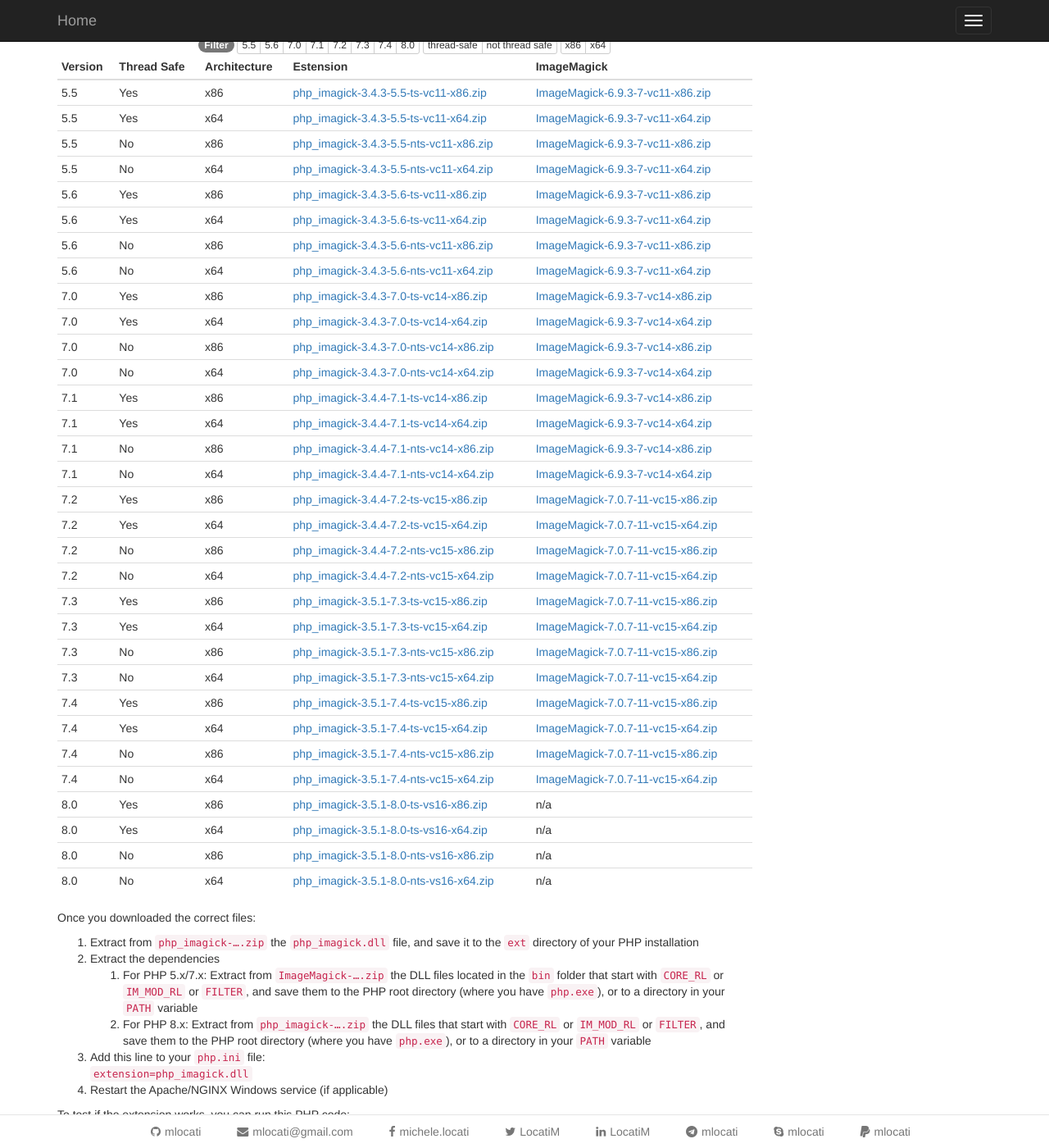
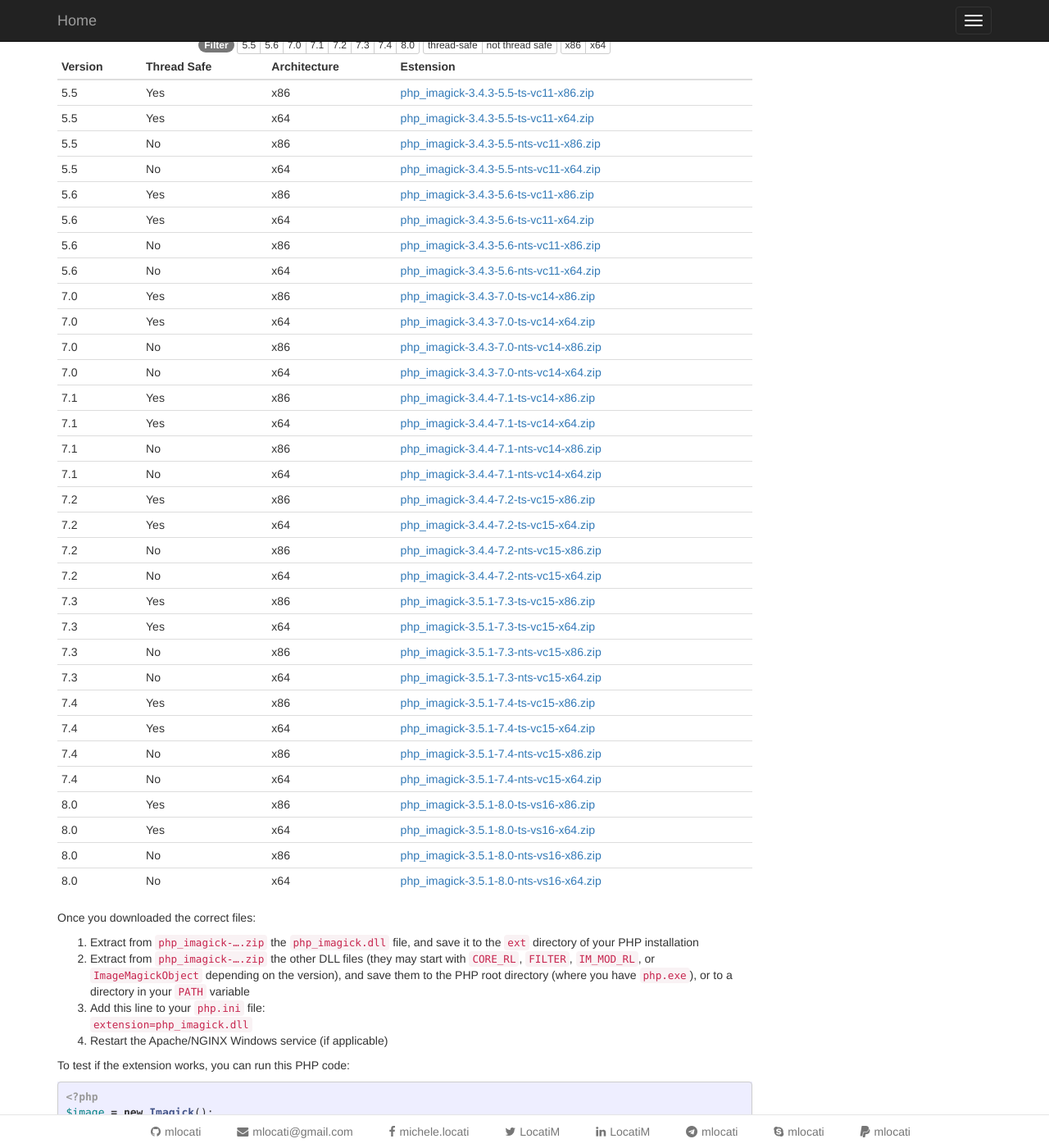
Before and after one commit to mlocati/mlocati.github.io, a Jekyll site: the page built from _articles/php-windows-imagick.md, in a window 1280 px wide and 1400 px high, scrolled down 479 px. Shown: the whole window at 82% size. Built offline with Jekyll 4.4.1, drawn with Linux system fonts in a browser that asks for light colours.

Commit message:
Additional DLL files are not bundled with extension zip files

```diff
--- a/_articles/php-windows-imagick.md
+++ b/_articles/php-windows-imagick.md
@@ -31,55 +31,53 @@
 	<div class="btn-group btn-group-xs versions-filter" data-field="architecture" title="Architecture"></div>
 </div>
 
-{% capture ImageMagick32_VC11 %}[ImageMagick-6.9.3-7-vc11-x86.zip](https://windows.php.net/downloads/pecl/deps/ImageMagick-6.9.3-7-vc11-x86.zip){% endcapture %}
-{% capture ImageMagick64_VC11 %}[ImageMagick-6.9.3-7-vc11-x64.zip](https://windows.php.net/downloads/pecl/deps/ImageMagick-6.9.3-7-vc11-x64.zip){% endcapture %}
-{% capture ImageMagick32_VC14 %}[ImageMagick-6.9.3-7-vc14-x86.zip](https://windows.php.net/downloads/pecl/deps/ImageMagick-6.9.3-7-vc14-x86.zip){% endcapture %}
-{% capture ImageMagick64_VC14 %}[ImageMagick-6.9.3-7-vc14-x64.zip](https://windows.php.net/downloads/pecl/deps/ImageMagick-6.9.3-7-vc14-x64.zip){% endcapture %}
-{% capture ImageMagick32_VC15 %}[ImageMagick-7.0.7-11-vc15-x86.zip](https://windows.php.net/downloads/pecl/deps/ImageMagick-7.0.7-11-vc15-x86.zip){% endcapture %}
-{% capture ImageMagick64_VC15 %}[ImageMagick-7.0.7-11-vc15-x64.zip](https://windows.php.net/downloads/pecl/deps/ImageMagick-7.0.7-11-vc15-x64.zip){% endcapture %}
+{% capture ImageMagick32_VC11 %}[ImageMagick-6.9.3-7-vc11-x86.zip](https://windows.php.net/downloads/pecl/deps/archives/ImageMagick-6.9.3-7-vc11-x86.zip){% endcapture %}
+{% capture ImageMagick64_VC11 %}[ImageMagick-6.9.3-7-vc11-x64.zip](https://windows.php.net/downloads/pecl/deps/archives/ImageMagick-6.9.3-7-vc11-x64.zip){% endcapture %}
+{% capture ImageMagick32_VC14 %}[ImageMagick-6.9.3-7-vc14-x86.zip](https://windows.php.net/downloads/pecl/deps/archives/ImageMagick-6.9.3-7-vc14-x86.zip){% endcapture %}
+{% capture ImageMagick64_VC14 %}[ImageMagick-6.9.3-7-vc14-x64.zip](https://windows.php.net/downloads/pecl/deps/archives/ImageMagick-6.9.3-7-vc14-x64.zip){% endcapture %}
+{% capture ImageMagick32_VC15 %}[ImageMagick-7.0.7-11-vc15-x86.zip](https://windows.php.net/downloads/pecl/deps/archives/ImageMagick-7.0.7-11-vc15-x86.zip){% endcapture %}
+{% capture ImageMagick64_VC15 %}[ImageMagick-7.0.7-11-vc15-x64.zip](https://windows.php.net/downloads/pecl/deps/archives/ImageMagick-7.0.7-11-vc15-x64.zip){% endcapture %}
 
 {: .table .table-condensed .table-hover #versions-table }
-| Version | Thread Safe | Architecture | Estension | ImageMagick |
-|---------|-------------|-----------|-----------|-------------|
-| 5.5 | Yes | x86 | [php_imagick-3.4.3-5.5-ts-vc11-x86.zip](https://windows.php.net/downloads/pecl/releases/imagick/3.4.3/php_imagick-3.4.3-5.5-ts-vc11-x86.zip) | {{ ImageMagick32_VC11 }} |
-| 5.5 | Yes | x64 | [php_imagick-3.4.3-5.5-ts-vc11-x64.zip](https://windows.php.net/downloads/pecl/releases/imagick/3.4.3/php_imagick-3.4.3-5.5-ts-vc11-x64.zip) | {{ ImageMagick64_VC11 }} |
-| 5.5 | No | x86 | [php_imagick-3.4.3-5.5-nts-vc11-x86.zip](https://windows.php.net/downloads/pecl/releases/imagick/3.4.3/php_imagick-3.4.3-5.5-nts-vc11-x86.zip) | {{ ImageMagick32_VC11 }} |
-| 5.5 | No | x64 | [php_imagick-3.4.3-5.5-nts-vc11-x64.zip](https://windows.php.net/downloads/pecl/releases/imagick/3.4.3/php_imagick-3.4.3-5.5-nts-vc11-x64.zip) | {{ ImageMagick64_VC11 }} |
-| 5.6 | Yes | x86 | [php_imagick-3.4.3-5.6-ts-vc11-x86.zip](https://windows.php.net/downloads/pecl/releases/imagick/3.4.3/php_imagick-3.4.3-5.6-ts-vc11-x86.zip) | {{ ImageMagick32_VC11 }} |
-| 5.6 | Yes | x64 | [php_imagick-3.4.3-5.6-ts-vc11-x64.zip](https://windows.php.net/downloads/pecl/releases/imagick/3.4.3/php_imagick-3.4.3-5.6-ts-vc11-x64.zip) | {{ ImageMagick64_VC11 }} |
-| 5.6 | No | x86 | [php_imagick-3.4.3-5.6-nts-vc11-x86.zip](https://windows.php.net/downloads/pecl/releases/imagick/3.4.3/php_imagick-3.4.3-5.6-nts-vc11-x86.zip) | {{ ImageMagick32_VC11 }} |
-| 5.6 | No | x64 | [php_imagick-3.4.3-5.6-nts-vc11-x64.zip](https://windows.php.net/downloads/pecl/releases/imagick/3.4.3/php_imagick-3.4.3-5.6-nts-vc11-x64.zip) | {{ ImageMagick64_VC11 }} |
-| 7.0 | Yes | x86 | [php_imagick-3.4.3-7.0-ts-vc14-x86.zip](https://windows.php.net/downloads/pecl/releases/imagick/3.4.3/php_imagick-3.4.3-7.0-ts-vc14-x86.zip) | {{ ImageMagick32_VC14 }} |
-| 7.0 | Yes | x64 | [php_imagick-3.4.3-7.0-ts-vc14-x64.zip](https://windows.php.net/downloads/pecl/releases/imagick/3.4.3/php_imagick-3.4.3-7.0-ts-vc14-x64.zip) | {{ ImageMagick64_VC14 }} |
-| 7.0 | No | x86 | [php_imagick-3.4.3-7.0-nts-vc14-x86.zip](https://windows.php.net/downloads/pecl/releases/imagick/3.4.3/php_imagick-3.4.3-7.0-nts-vc14-x86.zip) | {{ ImageMagick32_VC14 }} |
-| 7.0 | No | x64 | [php_imagick-3.4.3-7.0-nts-vc14-x64.zip](https://windows.php.net/downloads/pecl/releases/imagick/3.4.3/php_imagick-3.4.3-7.0-nts-vc14-x64.zip) | {{ ImageMagick64_VC14 }} |
-| 7.1 | Yes | x86 | [php_imagick-3.4.4-7.1-ts-vc14-x86.zip](https://windows.php.net/downloads/pecl/releases/imagick/3.4.4/php_imagick-3.4.4-7.1-ts-vc14-x86.zip) | {{ ImageMagick32_VC14 }} |
-| 7.1 | Yes | x64 | [php_imagick-3.4.4-7.1-ts-vc14-x64.zip](https://windows.php.net/downloads/pecl/releases/imagick/3.4.4/php_imagick-3.4.4-7.1-ts-vc14-x64.zip) | {{ ImageMagick64_VC14 }} |
-| 7.1 | No | x86 | [php_imagick-3.4.4-7.1-nts-vc14-x86.zip](https://windows.php.net/downloads/pecl/releases/imagick/3.4.4/php_imagick-3.4.4-7.1-nts-vc14-x86.zip) | {{ ImageMagick32_VC14 }} |
-| 7.1 | No | x64 | [php_imagick-3.4.4-7.1-nts-vc14-x64.zip](https://windows.php.net/downloads/pecl/releases/imagick/3.4.4/php_imagick-3.4.4-7.1-nts-vc14-x64.zip) | {{ ImageMagick64_VC14 }} |
-| 7.2 | Yes | x86 | [php_imagick-3.4.4-7.2-ts-vc15-x86.zip](https://windows.php.net/downloads/pecl/releases/imagick/3.4.4/php_imagick-3.4.4-7.2-ts-vc15-x86.zip) | {{ ImageMagick32_VC15 }} |
-| 7.2 | Yes | x64 | [php_imagick-3.4.4-7.2-ts-vc15-x64.zip](https://windows.php.net/downloads/pecl/releases/imagick/3.4.4/php_imagick-3.4.4-7.2-ts-vc15-x64.zip) | {{ ImageMagick64_VC15 }} |
-| 7.2 | No | x86 | [php_imagick-3.4.4-7.2-nts-vc15-x86.zip](https://windows.php.net/downloads/pecl/releases/imagick/3.4.4/php_imagick-3.4.4-7.2-nts-vc15-x86.zip) | {{ ImageMagick32_VC15 }} |
-| 7.2 | No | x64 | [php_imagick-3.4.4-7.2-nts-vc15-x64.zip](https://windows.php.net/downloads/pecl/releases/imagick/3.4.4/php_imagick-3.4.4-7.2-nts-vc15-x64.zip) | {{ ImageMagick64_VC15 }} |
-| 7.3 | Yes | x86 | [php_imagick-3.5.1-7.3-ts-vc15-x86.zip](https://windows.php.net/downloads/pecl/releases/imagick/3.5.1/php_imagick-3.5.1-7.3-ts-vc15-x86.zip) | {{ ImageMagick32_VC15 }} |
-| 7.3 | Yes | x64 | [php_imagick-3.5.1-7.3-ts-vc15-x64.zip](https://windows.php.net/downloads/pecl/releases/imagick/3.5.1/php_imagick-3.5.1-7.3-ts-vc15-x64.zip) | {{ ImageMagick64_VC15 }} |
-| 7.3 | No | x86 | [php_imagick-3.5.1-7.3-nts-vc15-x86.zip](https://windows.php.net/downloads/pecl/releases/imagick/3.5.1/php_imagick-3.5.1-7.3-nts-vc15-x86.zip) | {{ ImageMagick32_VC15 }} |
-| 7.3 | No | x64 | [php_imagick-3.5.1-7.3-nts-vc15-x64.zip](https://windows.php.net/downloads/pecl/releases/imagick/3.5.1/php_imagick-3.5.1-7.3-nts-vc15-x64.zip) | {{ ImageMagick64_VC15 }} |
-| 7.4 | Yes | x86 | [php_imagick-3.5.1-7.4-ts-vc15-x86.zip](https://windows.php.net/downloads/pecl/releases/imagick/3.5.1/php_imagick-3.5.1-7.4-ts-vc15-x86.zip) | {{ ImageMagick32_VC15 }} |
-| 7.4 | Yes | x64 | [php_imagick-3.5.1-7.4-ts-vc15-x64.zip](https://windows.php.net/downloads/pecl/releases/imagick/3.5.1/php_imagick-3.5.1-7.4-ts-vc15-x64.zip) | {{ ImageMagick64_VC15 }} |
-| 7.4 | No | x86 | [php_imagick-3.5.1-7.4-nts-vc15-x86.zip](https://windows.php.net/downloads/pecl/releases/imagick/3.5.1/php_imagick-3.5.1-7.4-nts-vc15-x86.zip) | {{ ImageMagick32_VC15 }} |
-| 7.4 | No | x64 | [php_imagick-3.5.1-7.4-nts-vc15-x64.zip](https://windows.php.net/downloads/pecl/releases/imagick/3.5.1/php_imagick-3.5.1-7.4-nts-vc15-x64.zip) | {{ ImageMagick64_VC15 }} |
-| 8.0 | Yes | x86 | [php_imagick-3.5.1-8.0-ts-vs16-x86.zip](https://windows.php.net/downloads/pecl/releases/imagick/3.5.1/php_imagick-3.5.1-8.0-ts-vs16-x86.zip) | n/a |
-| 8.0 | Yes | x64 | [php_imagick-3.5.1-8.0-ts-vs16-x64.zip](https://windows.php.net/downloads/pecl/releases/imagick/3.5.1/php_imagick-3.5.1-8.0-ts-vs16-x64.zip) | n/a |
-| 8.0 | No | x86 | [php_imagick-3.5.1-8.0-nts-vs16-x86.zip](https://windows.php.net/downloads/pecl/releases/imagick/3.5.1/php_imagick-3.5.1-8.0-nts-vs16-x86.zip) | n/a |
-| 8.0 | No | x64 | [php_imagick-3.5.1-8.0-nts-vs16-x64.zip](https://windows.php.net/downloads/pecl/releases/imagick/3.5.1/php_imagick-3.5.1-8.0-nts-vs16-x64.zip) | n/a |
+| Version | Thread Safe | Architecture | Estension {% comment %} | ImageMagick {% endcomment %} |
+|---------|-------------|-----------|-----------{% comment %} |------------- {% endcomment %} |
+| 5.5 | Yes | x86 | [php_imagick-3.4.3-5.5-ts-vc11-x86.zip](https://windows.php.net/downloads/pecl/releases/imagick/3.4.3/php_imagick-3.4.3-5.5-ts-vc11-x86.zip) {% comment %} | {{ ImageMagick32_VC11 }} {% endcomment %} |
+| 5.5 | Yes | x64 | [php_imagick-3.4.3-5.5-ts-vc11-x64.zip](https://windows.php.net/downloads/pecl/releases/imagick/3.4.3/php_imagick-3.4.3-5.5-ts-vc11-x64.zip) {% comment %} | {{ ImageMagick64_VC11 }} {% endcomment %} |
+| 5.5 | No | x86 | [php_imagick-3.4.3-5.5-nts-vc11-x86.zip](https://windows.php.net/downloads/pecl/releases/imagick/3.4.3/php_imagick-3.4.3-5.5-nts-vc11-x86.zip) {% comment %} | {{ ImageMagick32_VC11 }} {% endcomment %} |
+| 5.5 | No | x64 | [php_imagick-3.4.3-5.5-nts-vc11-x64.zip](https://windows.php.net/downloads/pecl/releases/imagick/3.4.3/php_imagick-3.4.3-5.5-nts-vc11-x64.zip) {% comment %} | {{ ImageMagick64_VC11 }} {% endcomment %} |
+| 5.6 | Yes | x86 | [php_imagick-3.4.3-5.6-ts-vc11-x86.zip](https://windows.php.net/downloads/pecl/releases/imagick/3.4.3/php_imagick-3.4.3-5.6-ts-vc11-x86.zip) {% comment %} | {{ ImageMagick32_VC11 }} {% endcomment %} |
+| 5.6 | Yes | x64 | [php_imagick-3.4.3-5.6-ts-vc11-x64.zip](https://windows.php.net/downloads/pecl/releases/imagick/3.4.3/php_imagick-3.4.3-5.6-ts-vc11-x64.zip) {% comment %} | {{ ImageMagick64_VC11 }} {% endcomment %} |
+| 5.6 | No | x86 | [php_imagick-3.4.3-5.6-nts-vc11-x86.zip](https://windows.php.net/downloads/pecl/releases/imagick/3.4.3/php_imagick-3.4.3-5.6-nts-vc11-x86.zip) {% comment %} | {{ ImageMagick32_VC11 }} {% endcomment %} |
+| 5.6 | No | x64 | [php_imagick-3.4.3-5.6-nts-vc11-x64.zip](https://windows.php.net/downloads/pecl/releases/imagick/3.4.3/php_imagick-3.4.3-5.6-nts-vc11-x64.zip) {% comment %} | {{ ImageMagick64_VC11 }} {% endcomment %} |
+| 7.0 | Yes | x86 | [php_imagick-3.4.3-7.0-ts-vc14-x86.zip](https://windows.php.net/downloads/pecl/releases/imagick/3.4.3/php_imagick-3.4.3-7.0-ts-vc14-x86.zip) {% comment %} | {{ ImageMagick32_VC14 }} {% endcomment %} |
+| 7.0 | Yes | x64 | [php_imagick-3.4.3-7.0-ts-vc14-x64.zip](https://windows.php.net/downloads/pecl/releases/imagick/3.4.3/php_imagick-3.4.3-7.0-ts-vc14-x64.zip) {% comment %} | {{ ImageMagick64_VC14 }} {% endcomment %} |
+| 7.0 | No | x86 | [php_imagick-3.4.3-7.0-nts-vc14-x86.zip](https://windows.php.net/downloads/pecl/releases/imagick/3.4.3/php_imagick-3.4.3-7.0-nts-vc14-x86.zip) {% comment %} | {{ ImageMagick32_VC14 }} {% endcomment %} |
+| 7.0 | No | x64 | [php_imagick-3.4.3-7.0-nts-vc14-x64.zip](https://windows.php.net/downloads/pecl/releases/imagick/3.4.3/php_imagick-3.4.3-7.0-nts-vc14-x64.zip) {% comment %} | {{ ImageMagick64_VC14 }} {% endcomment %} |
+| 7.1 | Yes | x86 | [php_imagick-3.4.4-7.1-ts-vc14-x86.zip](https://windows.php.net/downloads/pecl/releases/imagick/3.4.4/php_imagick-3.4.4-7.1-ts-vc14-x86.zip) {% comment %} | {{ ImageMagick32_VC14 }} {% endcomment %} |
+| 7.1 | Yes | x64 | [php_imagick-3.4.4-7.1-ts-vc14-x64.zip](https://windows.php.net/downloads/pecl/releases/imagick/3.4.4/php_imagick-3.4.4-7.1-ts-vc14-x64.zip) {% comment %} | {{ ImageMagick64_VC14 }} {% endcomment %} |
+| 7.1 | No | x86 | [php_imagick-3.4.4-7.1-nts-vc14-x86.zip](https://windows.php.net/downloads/pecl/releases/imagick/3.4.4/php_imagick-3.4.4-7.1-nts-vc14-x86.zip) {% comment %} | {{ ImageMagick32_VC14 }} {% endcomment %} |
+| 7.1 | No | x64 | [php_imagick-3.4.4-7.1-nts-vc14-x64.zip](https://windows.php.net/downloads/pecl/releases/imagick/3.4.4/php_imagick-3.4.4-7.1-nts-vc14-x64.zip) {% comment %} | {{ ImageMagick64_VC14 }} {% endcomment %} |
+| 7.2 | Yes | x86 | [php_imagick-3.4.4-7.2-ts-vc15-x86.zip](https://windows.php.net/downloads/pecl/releases/imagick/3.4.4/php_imagick-3.4.4-7.2-ts-vc15-x86.zip) {% comment %} | {{ ImageMagick32_VC15 }} {% endcomment %} |
+| 7.2 | Yes | x64 | [php_imagick-3.4.4-7.2-ts-vc15-x64.zip](https://windows.php.net/downloads/pecl/releases/imagick/3.4.4/php_imagick-3.4.4-7.2-ts-vc15-x64.zip) {% comment %} | {{ ImageMagick64_VC15 }} {% endcomment %} |
+| 7.2 | No | x86 | [php_imagick-3.4.4-7.2-nts-vc15-x86.zip](https://windows.php.net/downloads/pecl/releases/imagick/3.4.4/php_imagick-3.4.4-7.2-nts-vc15-x86.zip) {% comment %} | {{ ImageMagick32_VC15 }} {% endcomment %} |
+| 7.2 | No | x64 | [php_imagick-3.4.4-7.2-nts-vc15-x64.zip](https://windows.php.net/downloads/pecl/releases/imagick/3.4.4/php_imagick-3.4.4-7.2-nts-vc15-x64.zip) {% comment %} | {{ ImageMagick64_VC15 }} {% endcomment %} |
+| 7.3 | Yes | x86 | [php_imagick-3.5.1-7.3-ts-vc15-x86.zip](https://windows.php.net/downloads/pecl/releases/imagick/3.5.1/php_imagick-3.5.1-7.3-ts-vc15-x86.zip) {% comment %} | {{ ImageMagick32_VC15 }} {% endcomment %} |
+| 7.3 | Yes | x64 | [php_imagick-3.5.1-7.3-ts-vc15-x64.zip](https://windows.php.net/downloads/pecl/releases/imagick/3.5.1/php_imagick-3.5.1-7.3-ts-vc15-x64.zip) {% comment %} | {{ ImageMagick64_VC15 }} {% endcomment %} |
+| 7.3 | No | x86 | [php_imagick-3.5.1-7.3-nts-vc15-x86.zip](https://windows.php.net/downloads/pecl/releases/imagick/3.5.1/php_imagick-3.5.1-7.3-nts-vc15-x86.zip) {% comment %} | {{ ImageMagick32_VC15 }} {% endcomment %} |
+| 7.3 | No | x64 | [php_imagick-3.5.1-7.3-nts-vc15-x64.zip](https://windows.php.net/downloads/pecl/releases/imagick/3.5.1/php_imagick-3.5.1-7.3-nts-vc15-x64.zip) {% comment %} | {{ ImageMagick64_VC15 }} {% endcomment %} |
+| 7.4 | Yes | x86 | [php_imagick-3.5.1-7.4-ts-vc15-x86.zip](https://windows.php.net/downloads/pecl/releases/imagick/3.5.1/php_imagick-3.5.1-7.4-ts-vc15-x86.zip) {% comment %} | {{ ImageMagick32_VC15 }} {% endcomment %} |
+| 7.4 | Yes | x64 | [php_imagick-3.5.1-7.4-ts-vc15-x64.zip](https://windows.php.net/downloads/pecl/releases/imagick/3.5.1/php_imagick-3.5.1-7.4-ts-vc15-x64.zip) {% comment %} | {{ ImageMagick64_VC15 }} {% endcomment %} |
+| 7.4 | No | x86 | [php_imagick-3.5.1-7.4-nts-vc15-x86.zip](https://windows.php.net/downloads/pecl/releases/imagick/3.5.1/php_imagick-3.5.1-7.4-nts-vc15-x86.zip) {% comment %} | {{ ImageMagick32_VC15 }} {% endcomment %} |
+| 7.4 | No | x64 | [php_imagick-3.5.1-7.4-nts-vc15-x64.zip](https://windows.php.net/downloads/pecl/releases/imagick/3.5.1/php_imagick-3.5.1-7.4-nts-vc15-x64.zip) {% comment %} | {{ ImageMagick64_VC15 }} {% endcomment %} |
+| 8.0 | Yes | x86 | [php_imagick-3.5.1-8.0-ts-vs16-x86.zip](https://windows.php.net/downloads/pecl/releases/imagick/3.5.1/php_imagick-3.5.1-8.0-ts-vs16-x86.zip) {% comment %} | n/a {% endcomment %} |
+| 8.0 | Yes | x64 | [php_imagick-3.5.1-8.0-ts-vs16-x64.zip](https://windows.php.net/downloads/pecl/releases/imagick/3.5.1/php_imagick-3.5.1-8.0-ts-vs16-x64.zip) {% comment %} | n/a {% endcomment %} |
+| 8.0 | No | x86 | [php_imagick-3.5.1-8.0-nts-vs16-x86.zip](https://windows.php.net/downloads/pecl/releases/imagick/3.5.1/php_imagick-3.5.1-8.0-nts-vs16-x86.zip) {% comment %} | n/a {% endcomment %} |
+| 8.0 | No | x64 | [php_imagick-3.5.1-8.0-nts-vs16-x64.zip](https://windows.php.net/downloads/pecl/releases/imagick/3.5.1/php_imagick-3.5.1-8.0-nts-vs16-x64.zip) {% comment %} | n/a {% endcomment %} |
 
 Once you downloaded the correct files:
 
 1. Extract from `php_imagick-….zip` the `php_imagick.dll` file, and save it to the `ext` directory of your PHP installation
-2. Extract the dependencies
-   1. For PHP 5.x/7.x: Extract from `ImageMagick-….zip` the DLL files located in the `bin` folder that start with `CORE_RL` or `IM_MOD_RL` or `FILTER`, and  save them to the PHP root directory (where you have `php.exe`), or to a directory in your `PATH` variable
-   2. For PHP 8.x: Extract from `php_imagick-….zip` the DLL files that start with `CORE_RL` or `IM_MOD_RL` or `FILTER`, and  save them to the PHP root directory (where you have `php.exe`), or to a directory in your `PATH` variable
+2. Extract from `php_imagick-….zip` the other DLL files (they may start with `CORE_RL`, `FILTER`, `IM_MOD_RL`, or `ImageMagickObject` depending on the version), and save them to the PHP root directory (where you have `php.exe`), or to a directory in your `PATH` variable
 3. Add this line to your `php.ini` file:
   `extension=php_imagick.dll`
 4. Restart the Apache/NGINX Windows service (if applicable)
```
